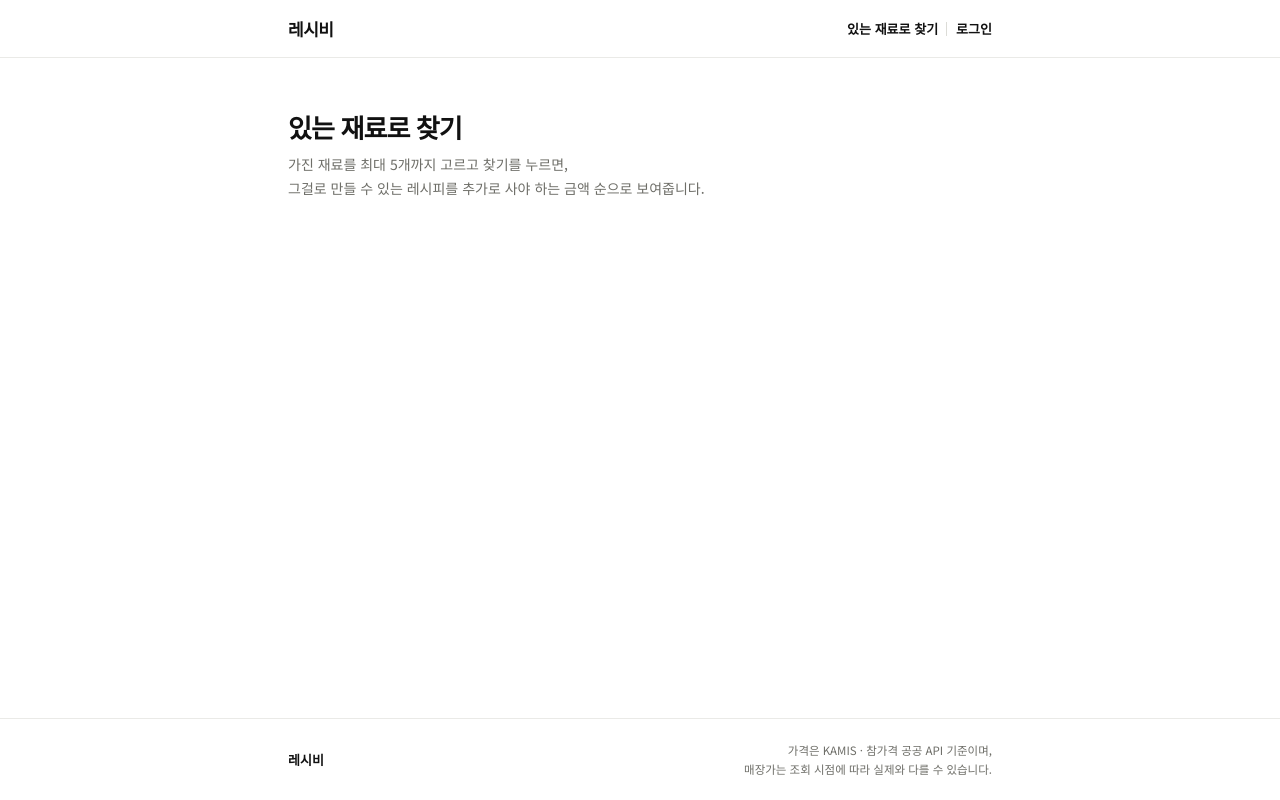
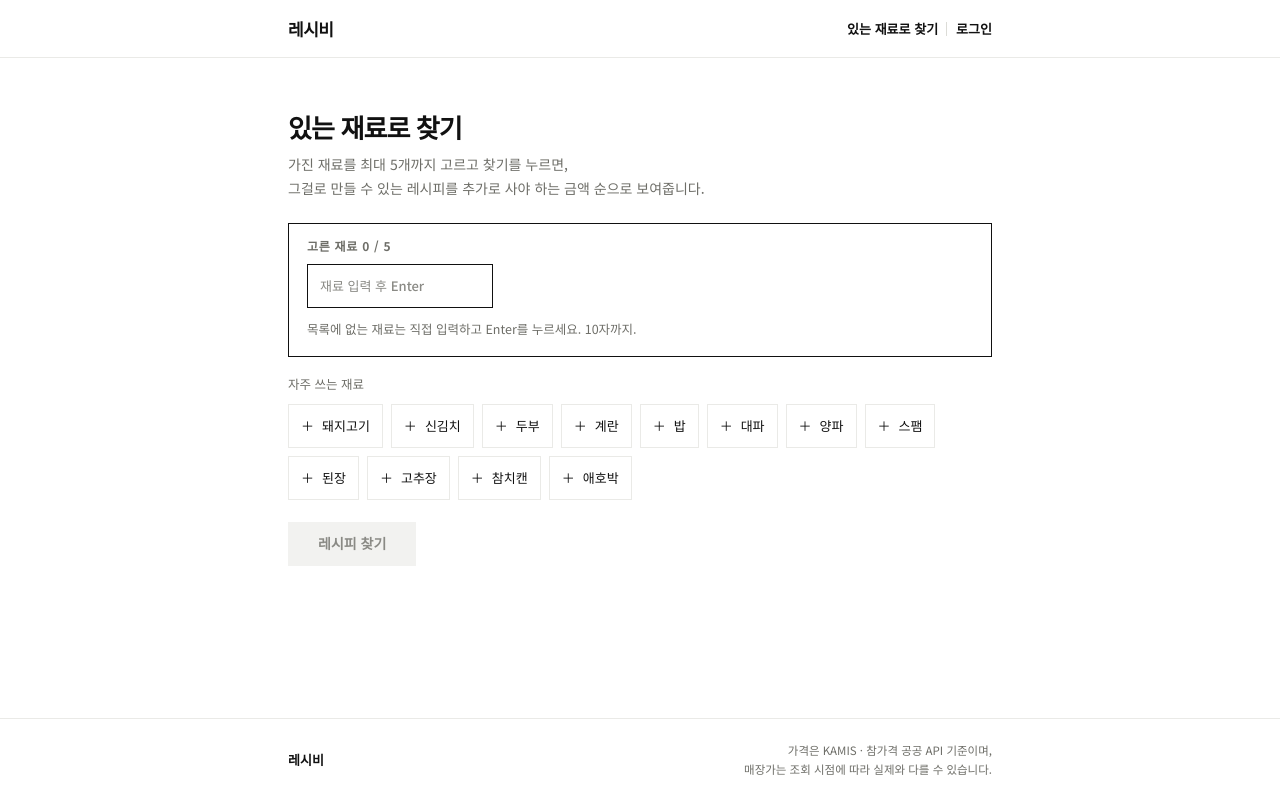
Before and after one commit to Synergy-AI-Vibe/recipe-web, a Next.js app in the folder apps/web/: page /pantry in a window 1280 px wide. Built offline with nearby package versions, Linux system fonts and the light colour scheme.

Commit message:
feat: 있는 재료로 찾기 화면 구현

```diff
--- a/apps/web/src/app/pantry/page.tsx
+++ b/apps/web/src/app/pantry/page.tsx
@@ -1,5 +1,12 @@
-export default function PantryPage() {
-  return (
+import type { Metadata } from "next";
+import { PantryContent } from "@/components/pantry/pantry-content";
+
+export const metadata: Metadata = {
+  title: "있는 재료로 찾기 — 레시비",
+  description: "가진 재료로 만들 수 있는 레시피를 추가로 사야 하는 금액 순으로 보여줍니다",
+};
+
+const PantryPage = () => (
   <main className="container w-full flex-1 pb-section-end pt-section-page">
     <h1 className="text-h3 text-text">있는 재료로 찾기</h1>
     <p className="mt-2 text-b1 text-text-2">
@@ -7,6 +14,8 @@ export default function PantryPage() {
       <br />
       그걸로 만들 수 있는 레시피를 추가로 사야 하는 금액 순으로 보여줍니다.
     </p>
+    <PantryContent />
   </main>
 );
-}
+
+export default PantryPage;
--- /dev/null
+++ b/apps/web/src/components/pantry/pantry-content.tsx
@@ -0,0 +1,16 @@
+"use client";
+
+import { PantryPicker } from "@/components/pantry/pantry-picker";
+import { PantryResults } from "@/components/pantry/pantry-results";
+import { usePantry } from "@/hooks/use-pantry";
+
+export const PantryContent = () => {
+  const { picker, results } = usePantry();
+
+  return (
+    <>
+      <PantryPicker {...picker} />
+      <PantryResults {...results} />
+    </>
+  );
+};
--- /dev/null
+++ b/apps/web/src/components/pantry/pantry-menu-row.tsx
@@ -0,0 +1,33 @@
+import { ListRow, Tag } from "@recipe-web/ui";
+import { getCostLabel, getMenuMeta } from "@/lib/pantry";
+import type { PantryMenuRowProps } from "@/components/pantry/pantry-menu-row.types";
+
+export const PantryMenuRow = ({ menu }: PantryMenuRowProps) => {
+  const missingCount = menu.extraIngredients.length;
+  const cost = getCostLabel(menu);
+
+  return (
+    <ListRow
+      title={
+        <>
+          {menu.name}
+          {missingCount === 0 ? (
+            <Tag tone="inverse" className="ml-2 align-middle">
+              지금 바로 가능
+            </Tag>
+          ) : (
+            <Tag className="ml-2 py-0.75 align-middle">부족 {missingCount}개</Tag>
+          )}
+        </>
+      }
+      meta={getMenuMeta(menu)}
+      trailingWidth={104}
+      trailing={
+        <>
+          <b className="block text-b2 text-text">{cost.primary}</b>
+          {cost.secondary && <span className="mt-1 block text-c2 text-accent">{cost.secondary}</span>}
+        </>
+      }
+    />
+  );
+};
--- /dev/null
+++ b/apps/web/src/components/pantry/pantry-menu-row.types.ts
@@ -0,0 +1,5 @@
+import type { PantryMenu } from "@recipe-web/api";
+
+export type PantryMenuRowProps = {
+  menu: PantryMenu;
+};
--- /dev/null
+++ b/apps/web/src/components/pantry/pantry-picker.tsx
@@ -0,0 +1,80 @@
+import { PANTRY_MAX_INGREDIENTS, PANTRY_MAX_NAME_LENGTH } from "@recipe-web/api";
+import { Button, Chip, ChipAddInput, cn, TextLink } from "@recipe-web/ui";
+import type { PantryPickerProps } from "@/components/pantry/pantry-picker.types";
+
+export const PantryPicker = ({
+  chosen,
+  isFull,
+  hint,
+  popular,
+  pending,
+  onAdd,
+  onRemove,
+  onClear,
+  onSubmit,
+}: PantryPickerProps) => (
+  <form onSubmit={onSubmit} className="mt-5.5">
+    <div className="border border-line-strong px-4.5 py-4">
+      <div className="mb-3 flex flex-wrap items-baseline justify-between gap-3">
+        <p className="text-l1-strong text-text-2">
+          고른 재료 {chosen.length} / {PANTRY_MAX_INGREDIENTS}
+        </p>
+        {isFull && (
+          <p className="text-l1-strong text-accent">{PANTRY_MAX_INGREDIENTS}개까지 고를 수 있습니다</p>
+        )}
+      </div>
+      <div className="flex flex-wrap items-center gap-2">
+        <ChipAddInput
+          label="가진 재료 직접 입력"
+          maxLength={PANTRY_MAX_NAME_LENGTH}
+          placeholder="재료 입력 후 Enter"
+          disabled={isFull}
+          onAdd={onAdd}
+        />
+        {chosen.length > 0 && (
+          <ul aria-label="고른 재료" className="flex flex-wrap items-center gap-2">
+            {chosen.map((label) => (
+              <li key={label}>
+                <Chip variant="selected" label={label} onRemove={() => onRemove(label)} />
+              </li>
+            ))}
+          </ul>
+        )}
+      </div>
+      <p
+        aria-live="polite"
+        className={cn("mt-2.5 text-c1", hint.tone === "alert" ? "text-accent" : "text-text-2")}
+      >
+        {hint.text}
+      </p>
+    </div>
+
+    <p id="pantry-popular-label" className="mt-4 mb-2.25 text-c1 text-text-2">
+      자주 쓰는 재료
+    </p>
+    <ul aria-labelledby="pantry-popular-label" className="flex flex-wrap items-center gap-2">
+      {popular.map((label) => (
+        <li key={label}>
+          <Chip variant="addable" label={label} disabled={isFull} onAdd={() => onAdd(label)} />
+        </li>
+      ))}
+    </ul>
+
+    <div className="mt-5.5 mb-8.5 flex flex-wrap items-center gap-3">
+      <Button
+        type="submit"
+        loading={pending}
+        loadingLabel="찾는 중"
+        disabled={chosen.length === 0}
+        className="px-7.5"
+      >
+        레시피 찾기
+      </Button>
+      {chosen.length > 0 && (
+        <TextLink as="button" type="button" onClick={onClear}>
+          모두 지우기
+        </TextLink>
+      )}
+    </div>
+  </form>
+);
--- /dev/null
+++ b/apps/web/src/components/pantry/pantry-results.tsx
@@ -0,0 +1,74 @@
+import Link from "next/link";
+import { Button, List, NoticeCard, Skeleton, TextLink } from "@recipe-web/ui";
+import { PantryMenuRow } from "@/components/pantry/pantry-menu-row";
+import type { PantryResultsProps } from "@/components/pantry/pantry-results.types";
+import { getResultAnnouncement } from "@/lib/pantry";
+
+const SKELETON_ROW_COUNT = 3;
+
+export const PantryResults = ({ view, onRetry, onReset }: PantryResultsProps) => (
+  <div>
+    <p role="status" className="sr-only">
+      {getResultAnnouncement(view)}
+    </p>
+
+    {view.kind === "loading" && (
+      <div aria-busy className="flex flex-col gap-3">
+        {Array.from({ length: SKELETON_ROW_COUNT }, (_, index) => (
+          <Skeleton key={index} className="h-16" />
+        ))}
+      </div>
+    )}
+
+    {view.kind === "success" && (
+      <section aria-labelledby="pantry-result-title">
+        <div className="mb-3.5 flex flex-wrap items-baseline justify-between gap-3">
+          <h2 id="pantry-result-title" className="text-h5">
+            만들 수 있는 레시피
+          </h2>
+          <span className="text-c1 text-text-2">추가 구매 금액이 적은 순 {view.menus.length}개</span>
+        </div>
+        <List>
+          {view.menus.map((menu) => (
+            <PantryMenuRow key={menu.name} menu={menu} />
+          ))}
+        </List>
+        <p className="mt-4.5 text-c1 text-text-2">
+          추가 구매 금액은 부족한 재료를 최소 구매 단위(팩)로 샀을 때의 합계입니다. 가격을 확인하지 못한
+          재료는 합계에 포함되지 않습니다.
+        </p>
+      </section>
+    )}
+
+    {view.kind === "empty" && (
+      <NoticeCard
+        eyebrow="찾지 못했어요"
+        title={<h2>이 재료로 만들 수 있는 레시피가 없어요</h2>}
+        description={"고른 재료가 겹치는 레시피를 찾지 못했습니다.\n주재료를 하나 더 넣거나, 레시피 링크로 바로 계산해 보세요."}
+        actions={
+          <>
+            <Button className="text-b3" onClick={onReset}>
+              재료 다시 고르기
+            </Button>
+            <TextLink as={Link} href="/">
+              링크로 계산하기
+            </TextLink>
+          </>
+        }
+      />
+    )}
+
+    {view.kind === "failed" && (
+      <NoticeCard
+        eyebrow="추천 실패"
+        title={<h2>추천을 불러오지 못했어요</h2>}
+        description="잠시 후 다시 시도해 주세요."
+        actions={
+          <Button variant="ghost" className="text-b3" onClick={onRetry}>
+            다시 시도
+          </Button>
+        }
+      />
+    )}
+  </div>
+);
--- /dev/null
+++ b/apps/web/src/hooks/use-pantry.ts
@@ -0,0 +1,57 @@
+import { useState, type FormEvent } from "react";
+import { PANTRY_MAX_INGREDIENTS } from "@recipe-web/api";
+import { POPULAR_INGREDIENTS } from "@/constants/pantry";
+import { addIngredient, getPantryHint, normalizeIngredient, toPantryView } from "@/lib/pantry";
+import { useSearchPantry } from "@/queries/pantry";
+
+export const usePantry = () => {
+  const [chosen, setChosen] = useState<string[]>([]);
+  const [isDuplicate, setIsDuplicate] = useState(false);
+  const search = useSearchPantry();
+
+  const isFull = chosen.length >= PANTRY_MAX_INGREDIENTS;
+  const chosenKeys = new Set(chosen.map(normalizeIngredient));
+
+  const changeChosen = (next: string[]) => {
+    setChosen(next);
+    setIsDuplicate(false);
+    search.reset();
+  };
+
+  const add = (label: string) => {
+    const result = addIngredient(chosen, label);
+    if (result.status === "duplicate") setIsDuplicate(true);
+    if (result.status === "added") changeChosen(result.chosen);
+  };
+
+  const remove = (label: string) => {
+    changeChosen(chosen.filter((item) => item !== label));
+  };
+
+  const clear = () => changeChosen([]);
+
+  const submit = (event?: FormEvent<HTMLFormElement>) => {
+    event?.preventDefault();
+    if (chosen.length === 0 || search.isPending) return;
+    search.mutate(chosen);
+  };
+
+  return {
+    picker: {
+      chosen,
+      isFull,
+      hint: getPantryHint(isDuplicate, isFull),
+      popular: POPULAR_INGREDIENTS.filter((label) => !chosenKeys.has(normalizeIngredient(label))),
+      pending: search.isPending,
+      onAdd: add,
+      onRemove: remove,
+      onClear: clear,
+      onSubmit: submit,
+    },
+    results: {
+      view: toPantryView(search),
+      onRetry: submit,
+      onReset: clear,
+    },
+  };
+};
--- /dev/null
+++ b/apps/web/src/queries/pantry.ts
@@ -0,0 +1,9 @@
+import { useMutation } from "@tanstack/react-query";
+import { searchPantry } from "@recipe-web/api";
+import { getApiClient } from "@/lib/api-client";
+
+export const useSearchPantry = () =>
+  useMutation({
+    mutationFn: (ingredients: string[]) => searchPantry(getApiClient(), ingredients),
+    meta: { errorMode: "local" },
+  });
```
Also changed, not shown: apps/web/src/components/pantry/pantry-picker.types.ts (added, +14 -0 lines), apps/web/src/components/pantry/pantry-results.types.ts (added, +7 -0 lines), 1 other file (tests, documents, lock files or other folders). Lines whose indentation alone changed are shown as unchanged.
